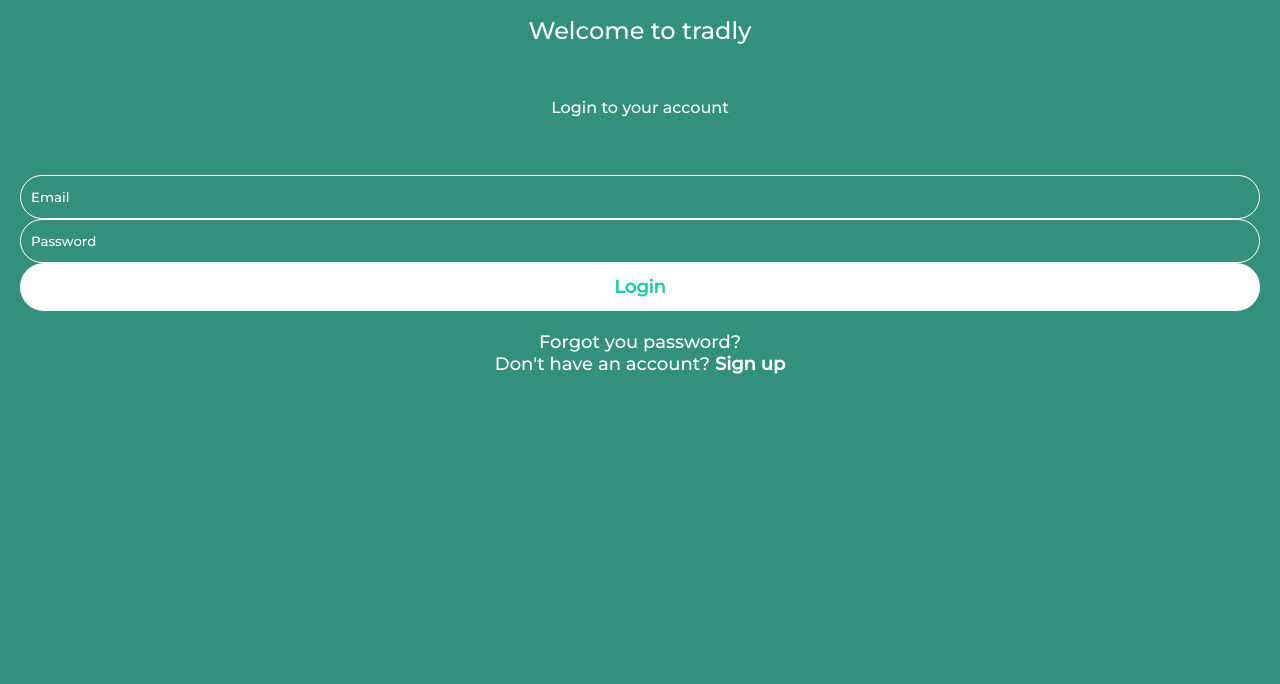
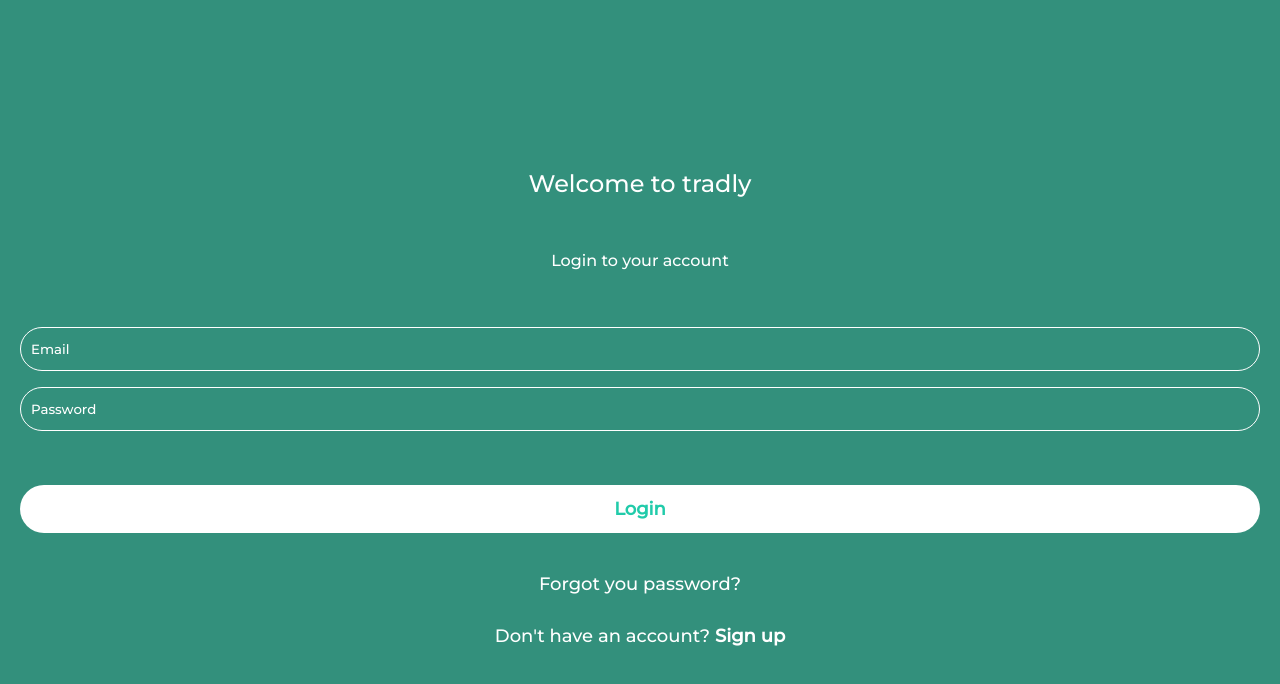
Before and after one commit to FranciscoJavierMartin/tradly, a Nuxt app: page / in a window 1280 px wide. Shown: the top 684 px of the page. Built offline with nearby package versions, Linux system fonts and the light colour scheme.

Commit message:
Add margins

```diff
--- a/components/LoginScreen/LoginScreen.vue
+++ b/components/LoginScreen/LoginScreen.vue
@@ -28,6 +28,7 @@ const props = defineProps({});
   width: 100vw;
   display: flex;
   flex-direction: column;
+  justify-content: center;
   text-align: center;
   color: $white;
 
@@ -49,6 +50,7 @@ const props = defineProps({});
     padding: 20px;
 
     input {
+      margin-bottom: 16px;
       color: $white;
       background-color: $dark-green;
       border: 1px solid $white;
@@ -63,15 +65,21 @@ const props = defineProps({});
         background-color: $dark-green;
       }
     }
+
+    button {
+      margin-top: 38px;
+    }
   }
 
   &__forgot-password {
+    margin-top: 20px;
     font-size: 18px;
     font-weight: 400;
     line-height: 22px;
   }
 
   &__sign-up {
+    margin-top: 30px;
     font-weight: 400;
     font-size: 18px;
     line-height: 22px;
```
